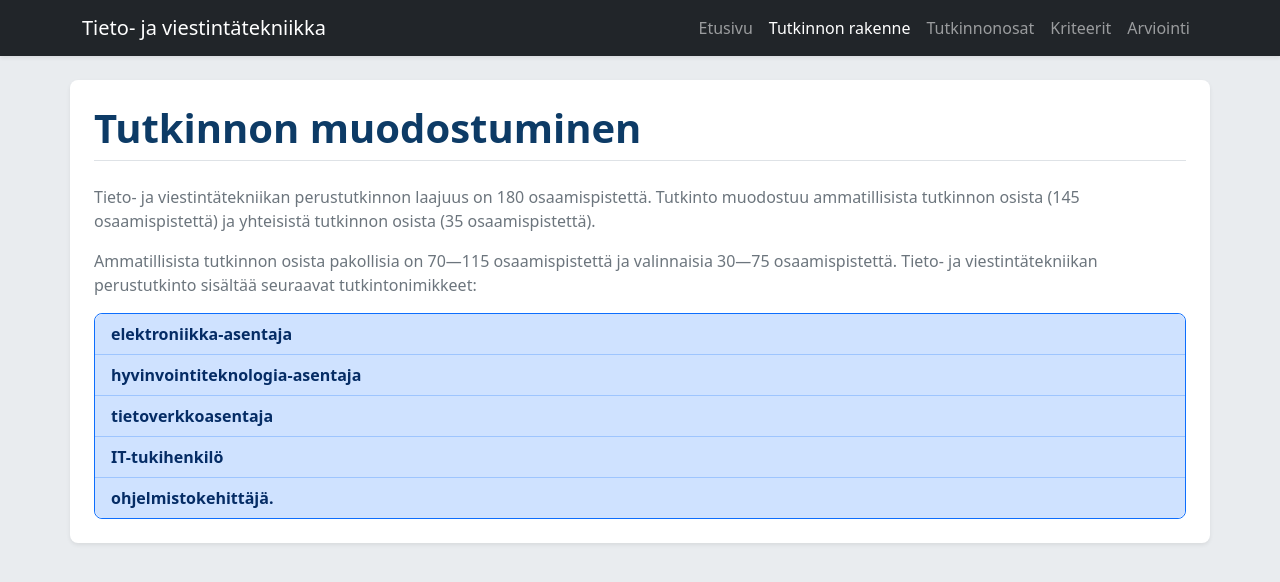
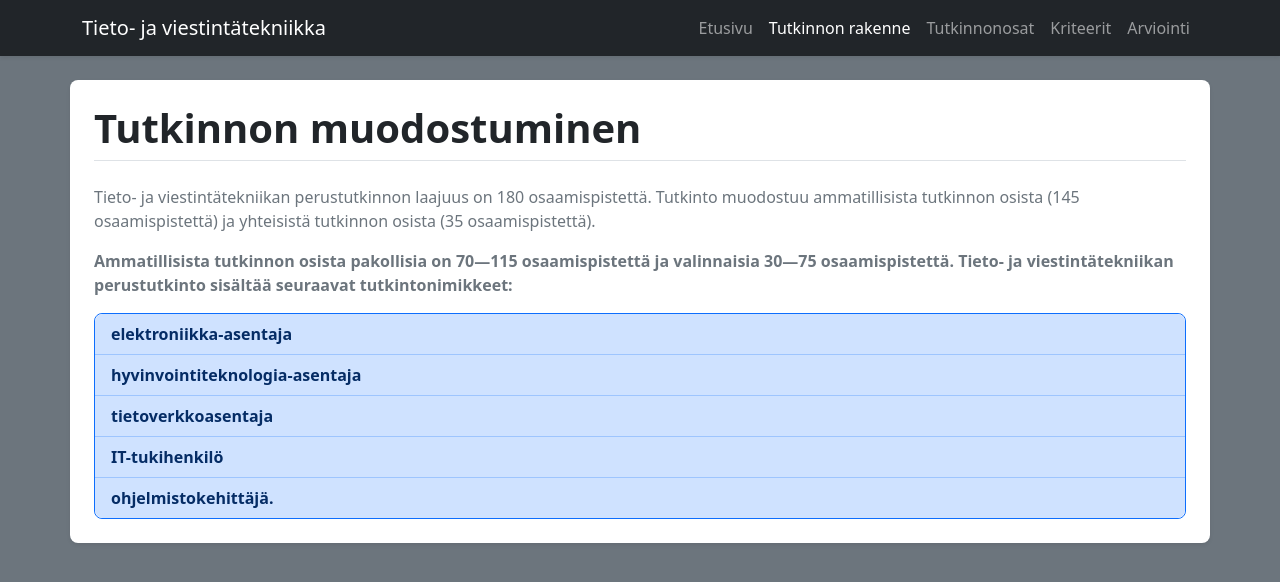
Before and after one commit to henkka845/Responsiiviset-Sivut-Bootstrapin-Avulla, a plain HTML site: page tutkinnonmuodostuminen.html in a window 1280 px wide. Drawn offline with nearby package versions, Linux system fonts and the light colour scheme.

Commit message:
Ulkoasun viimeistely

```diff
--- a/style.css
+++ b/style.css
@@ -1,11 +1,3 @@
 html {
     overflow-y: scroll;
 }
-
-body {
-    background-color: #e9ecef;
-}
-
-h1, h2, h3 {
-    color: #0d3b66;
-}
--- a/tutkinnonmuodostuminen.html
+++ b/tutkinnonmuodostuminen.html
@@ -7,7 +7,7 @@
     <link href="https://cdn.jsdelivr.net/npm/bootstrap@5.3.3/dist/css/bootstrap.min.css" rel="stylesheet">
     <link rel="stylesheet" href="style.css">
 </head>
-<body class="bg-body-secondary">
+<body class="bg-secondary">
 
     <nav class="navbar navbar-expand-md bg-dark navbar-dark shadow-sm sticky-top">
         <div class="container">
@@ -27,12 +27,12 @@
         </div>
     </nav>
 
-    <main class="container my-4 p-4 bg-white rounded-3 shadow-sm">
+    <main class="container w-auto mx-3 mx-md-auto my-4 p-3 p-md-4 bg-white rounded-3 shadow-sm">
         <h1 class="display-6 fw-bold border-bottom pb-2 mb-4">Tutkinnon muodostuminen</h1>
 
         <p class="text-secondary">Tieto- ja viestintätekniikan perustutkinnon laajuus on 180 osaamispistettä. Tutkinto muodostuu ammatillisista tutkinnon osista (145 osaamispistettä) ja yhteisistä tutkinnon osista (35 osaamispistettä).</p>
 
-        <p class="text-secondary">Ammatillisista tutkinnon osista pakollisia on 70—115 osaamispistettä ja valinnaisia 30—75 osaamispistettä. Tieto- ja viestintätekniikan perustutkinto sisältää seuraavat tutkintonimikkeet:</p>
+        <p class="text-secondary fw-semibold">Ammatillisista tutkinnon osista pakollisia on 70—115 osaamispistettä ja valinnaisia 30—75 osaamispistettä. Tieto- ja viestintätekniikan perustutkinto sisältää seuraavat tutkintonimikkeet:</p>
 
         <ul class="list-group list-group-flush border border-primary rounded-3 mb-0">
             <li class="list-group-item list-group-item-primary fw-bold">elektroniikka-asentaja</li>
```
Also changed, not shown: arviointi.html (+2 -2 lines), index.html (+2 -2 lines), kriteerit.html (+2 -2 lines), tutkinnonosat.html (+2 -2 lines). Lines whose indentation alone changed are shown as unchanged.
